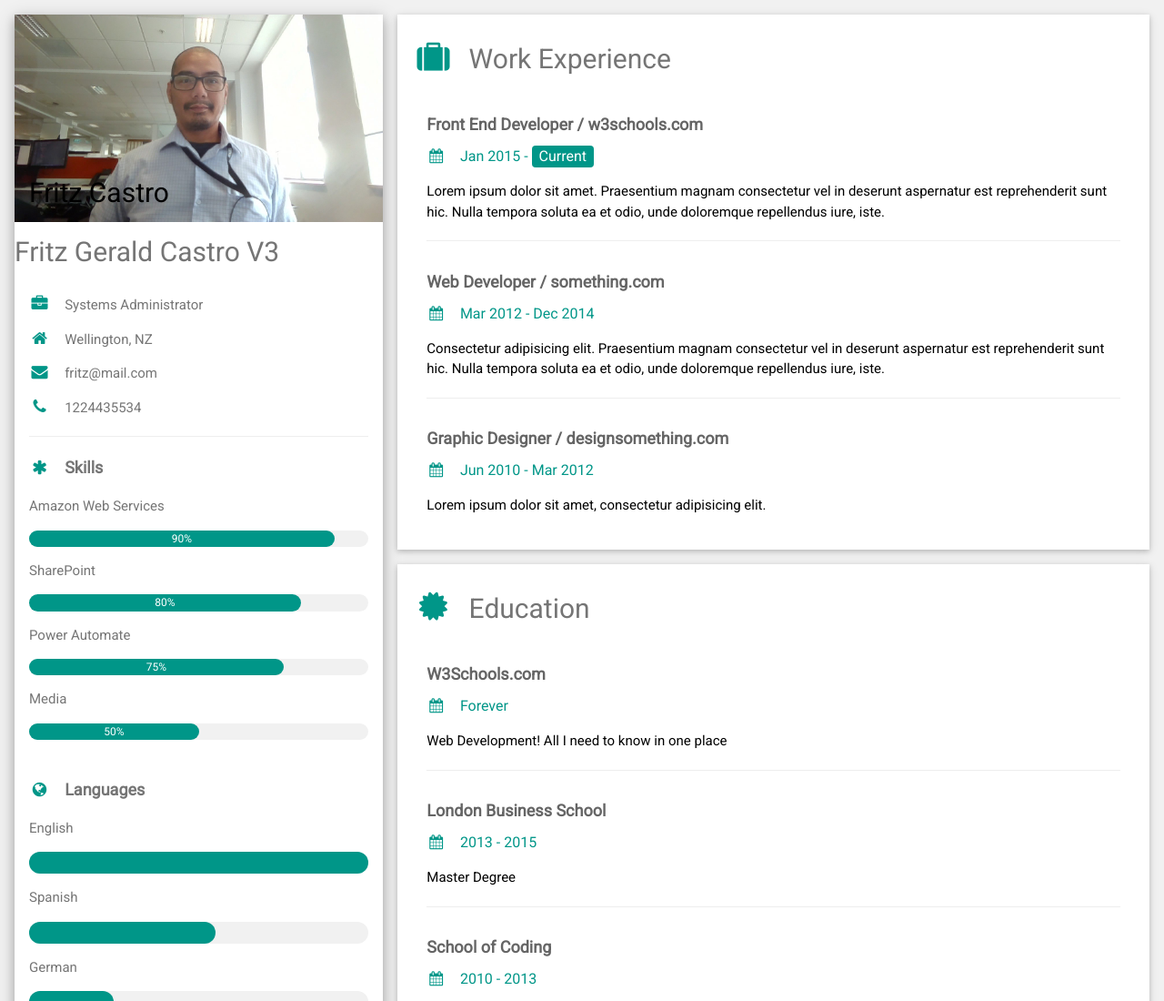
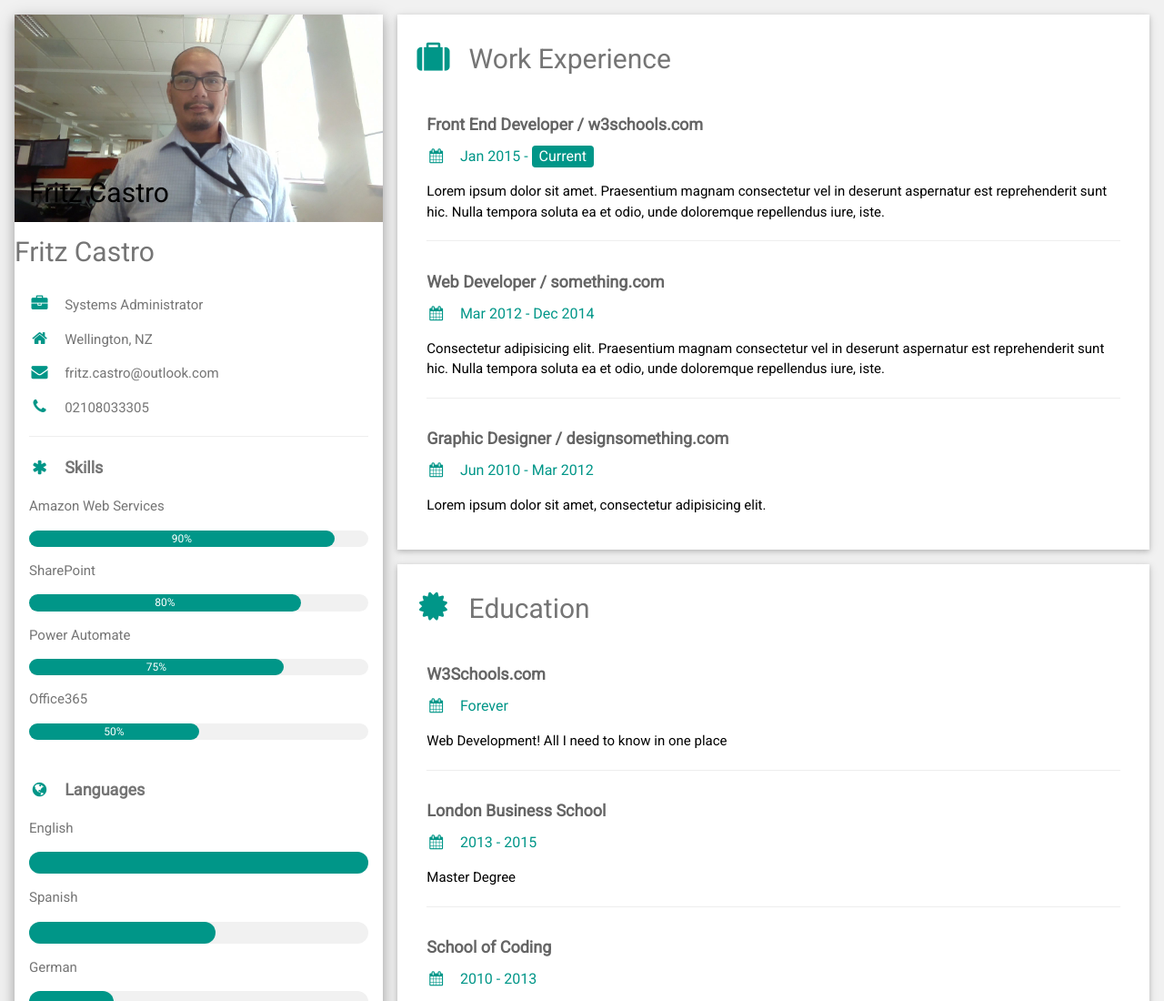
Before and after one commit to ApocalypticRuins/fritz-cloud-resume, a plain HTML site: page index.html in a window 1280 px wide. Shown: the top 1100 px of the page at 91% size. Drawn offline with nearby package versions, Linux system fonts and the light colour scheme.

Commit message:
18-04-23 1st commit

```diff
--- a/index.html
+++ b/index.html
@@ -28,13 +28,13 @@ html,body,h1,h2,h3,h4,h5,h6 {font-family: "Roboto", sans-serif}
           </div>
         </div>
 
-        <h2>Fritz Gerald Castro V3</h2>
+        <h2>Fritz Castro</h2>
 
         <div class="w3-container">
           <p><i class="fa fa-briefcase fa-fw w3-margin-right w3-large w3-text-teal"></i>Systems Administrator</p>
           <p><i class="fa fa-home fa-fw w3-margin-right w3-large w3-text-teal"></i>Wellington, NZ</p>
-          <p><i class="fa fa-envelope fa-fw w3-margin-right w3-large w3-text-teal"></i>fritz@mail.com</p>
-          <p><i class="fa fa-phone fa-fw w3-margin-right w3-large w3-text-teal"></i>1224435534</p>
+          <p><i class="fa fa-envelope fa-fw w3-margin-right w3-large w3-text-teal"></i>fritz.castro@outlook.com</p>
+          <p><i class="fa fa-phone fa-fw w3-margin-right w3-large w3-text-teal"></i>02108033305</p>
           <hr>
 
           <p class="w3-large"><b><i class="fa fa-asterisk fa-fw w3-margin-right w3-text-teal"></i>Skills</b></p>
@@ -52,7 +52,7 @@ html,body,h1,h2,h3,h4,h5,h6 {font-family: "Roboto", sans-serif}
           <div class="w3-light-grey w3-round-xlarge w3-small">
             <div class="w3-container w3-center w3-round-xlarge w3-teal" style="width:75%">75%</div>
           </div>
-          <p>Media</p>
+          <p>Office365</p>
           <div class="w3-light-grey w3-round-xlarge w3-small">
             <div class="w3-container w3-center w3-round-xlarge w3-teal" style="width:50%">50%</div>
           </div>
```
